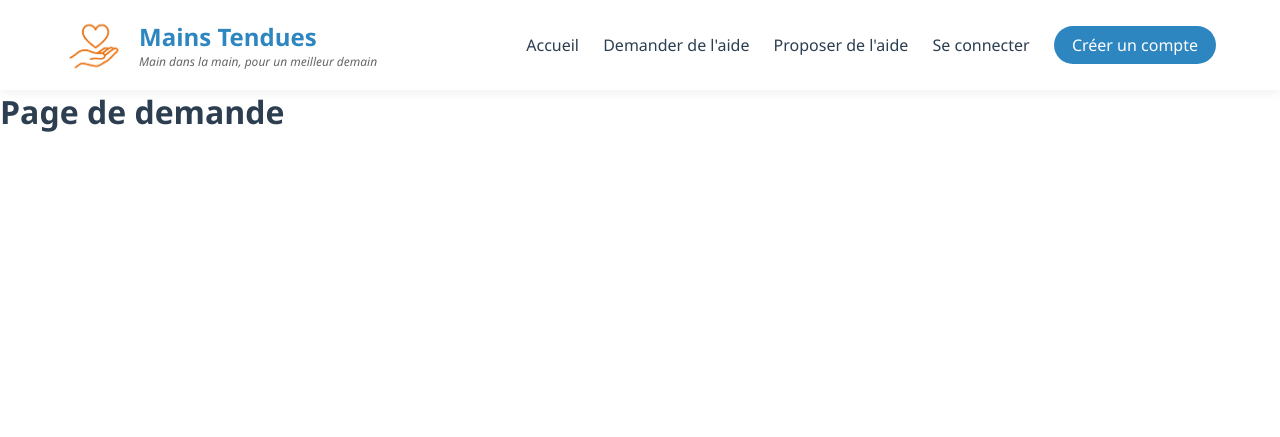
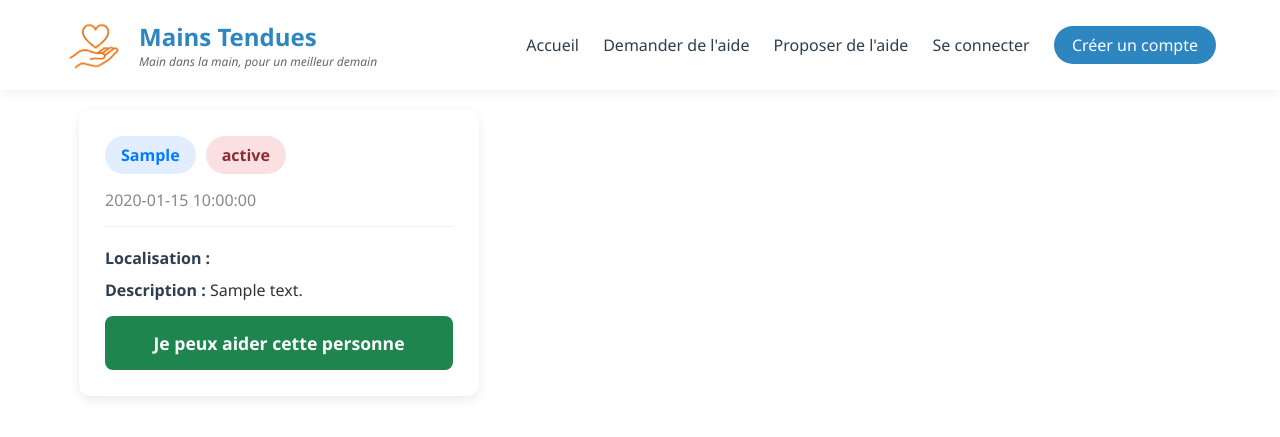
Before and after one commit to nocito-streaming/SAE-MainsTendues, a PHP site: page /index.php?page=offerHelp in a window 1280 px wide. Shown: the top 437 px of the page. Run offline with PHP 8.4, Linux system fonts and the light colour scheme; data comes from the database, SQL or seed files in the repository; tables that the repository leaves empty hold one stand-in row (values such as "Sample post").

Commit message:
page offerHelp almost finished
HTML for structure(grid and wrap classes are not the best, so probable modification in future) + PHP to communicate with DB and show data +  basic css(not the best -> probably to change)

```diff
--- /dev/null
+++ b/assets/css/offerHelp.css
@@ -0,0 +1,81 @@
+.request-card {
+    display: block;
+    text-decoration: none;
+    font-family: 'Segoe UI', sans-serif;
+    max-width: 450px;
+    background: #ffffff;
+    border-radius: 12px;
+    padding: 25px;
+    box-shadow: 0 4px 12px rgba(0, 0, 0, 0.08);
+    color: #333;
+    transition: all 0.3s ease;
+    cursor: pointer;
+    border: 1px solid transparent;
+}
+
+.request-card:hover {
+    transform: translateY(-5px);
+    box-shadow: 0 12px 24px rgba(0, 0, 0, 0.15);
+    border-color: #eee;
+}
+
+.card-btn-mock {
+    display: block;
+    text-align: center;
+    background-color: #1e854e;
+    color: white;
+    padding: 15px;
+    border-radius: 8px;
+    font-size: 1.1rem;
+    font-weight: bold;
+    margin-top: 15px;
+    transition: background-color 0.3s ease;
+}
+.request-card:hover .card-btn-mock {
+    background-color: #166d3f;
+}
+.card-header {
+    display: flex;
+    gap: 10px;
+    margin-bottom: 15px;
+}
+.badge {
+    padding: 8px 16px;
+    border-radius: 20px;
+    font-weight: 800;
+}
+.badge-blue {
+    background-color: #e2eeff;
+    color: #007bff;
+}
+.badge-red {
+    background-color: #fbe0e2;
+    color: #8b2d34;
+}
+.card-timestamp {
+    color: #888;
+    margin-bottom: 15px;
+}
+.card-divider { border: none;
+    border-top: 1px solid #eee;
+    margin-bottom: 20px;
+}
+.card-body p {
+    margin: 10px 0;
+}
+.card-body strong {
+    color: #2c3e50;
+    font-weight: 800;
+}
+.grid-container {
+    display: grid;
+    grid-template-columns: repeat(auto-fit, minmax(10px, 400px));
+    gap: 20px;
+}
+.wrap {
+    width: 90%;
+    max-width: 1300px;
+    margin: 20px auto 0;
+    padding-left: 15px;
+    padding-right: 15px;
+}
--- a/initSQL.sql
+++ b/initSQL.sql
@@ -55,6 +55,7 @@ CREATE TABLE Volunteer (
 
 CREATE TABLE HelpRequests (
                               idR INT AUTO_INCREMENT PRIMARY KEY,
+                              title VARCHAR(40),
                               hType VARCHAR(50),
                               content TEXT,
                               status VARCHAR(20) DEFAULT 'open',
--- a/src/pages/offerHelp.php
+++ b/src/pages/offerHelp.php
@@ -1 +1,45 @@
-<h1>Page de demande</h1>
+<?php
+require_once ('./src/db_config.php');
+try{
+    $requests = query('SELECT * FROM HelpRequests
+                    INNER JOIN Address ON HelpRequests.idADr = Address.idAdr
+                    INNER JOIN InNeed ON InNeed.user_id = HelpRequests.inNeed_id
+                    ORDER BY updated_at DESC')
+        -> fetchAll(PDO::FETCH_ASSOC);
+}
+catch (PDOException $e) {
+    echo 'Error :' . $e->getMessage();
+    $requests = [];
+}
+
+?>
+<link rel="stylesheet" href="./assets/css/offerHelp.css">
+<div class = "wrap">
+<div class = 'grid-container'>
+    <?php if (count($requests) > 0){
+         foreach ($requests as $r){
+             ?>
+            <a href="index.php?page=home" class="request-card">
+                <div class="card-header">
+                    <span class="badge badge-blue"><?php echo $r['hType']; ?></span>
+                    <span class="badge badge-red"><?php echo $r["status"]; ?></span>
+                </div>
+
+                <div class="card-timestamp">
+                    <?php echo $r['updated_at']; ?>
+                </div>
+
+                <hr class="card-divider">
+
+                <div class="card-body">
+                    <p><strong>Localisation :</strong> <?php echo $r['city']; ?></p>
+                    <p><strong>Description :</strong> <?php echo $r['content']; ?></p>
+                </div>
+
+                <span class="card-btn-mock">
+                    Je peux aider cette personne
+                </span>
+            </a>
+         <?php }
+    } ?>
+</div>
```
